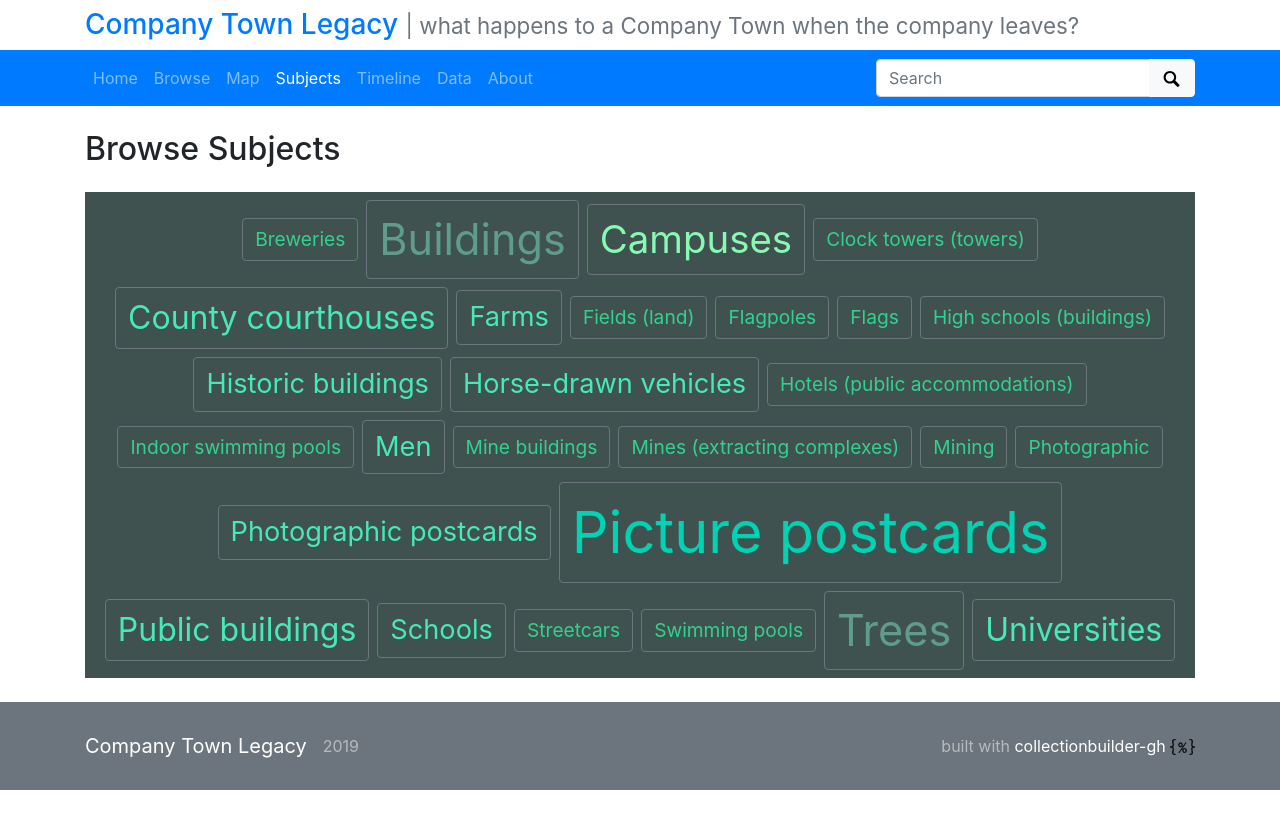
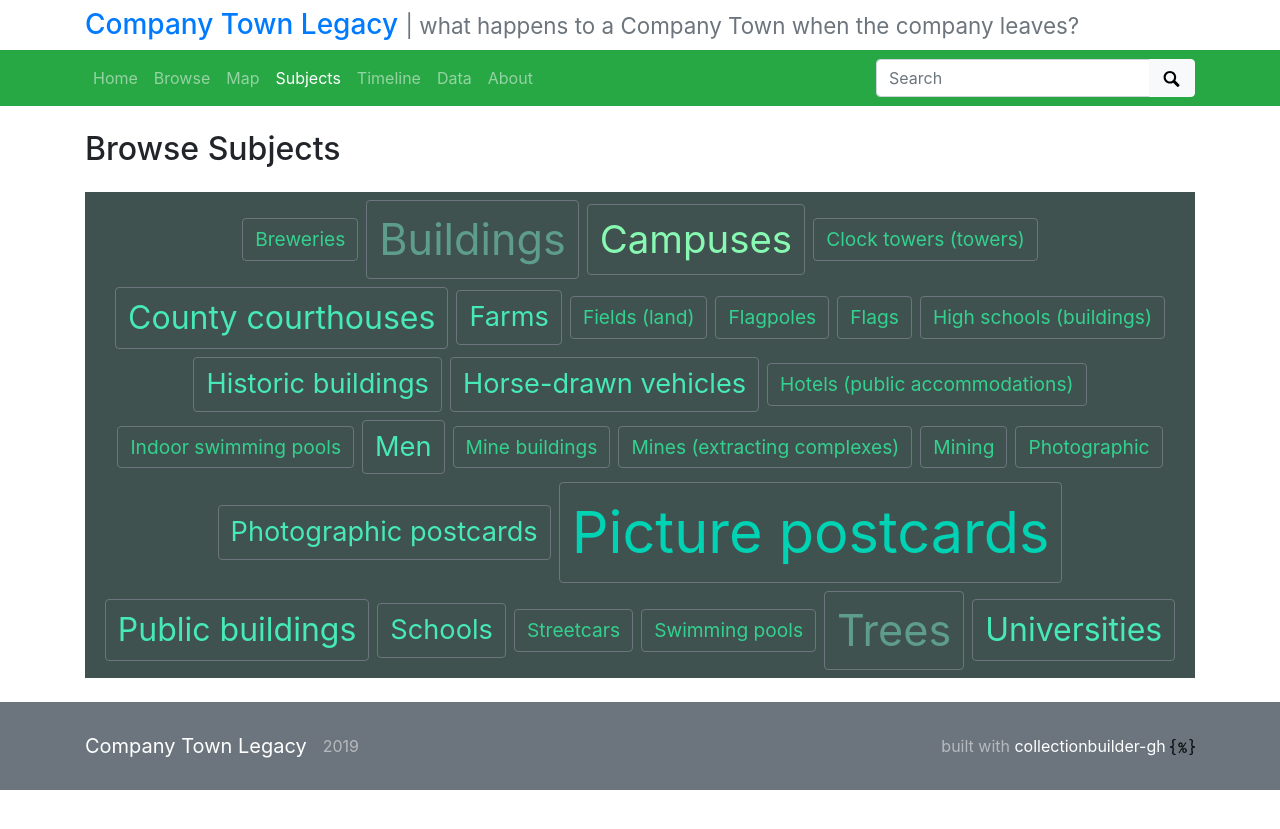
Before and after one commit to CompanyTownLegacy/CompanyTownLegacy.github.io, a Jekyll site: the page built from pages/subjects.md, in a window 1280 px wide. Shown: the top 829 px of the page. Built offline with Jekyll 4.4.1, drawn with Linux system fonts in a browser that asks for light colours.

Commit message:
chhang bg color

```diff
--- a/_config.yml
+++ b/_config.yml
@@ -33,7 +33,7 @@ repository: https://github.com/CompanyTownLegacy.github.io
 navbar-color: navbar-dark
 # navbar background color
 # Choose from bg-primary, bg-secondary, bg-success, bg-danger, bg-warning, bg-info, bg-light, bg-dark, bg-white
-navbar-background: bg-primary
+navbar-background: bg-success
 # theme with Bootswatch (https://github.com/thomaspark/bootswatch)
 # Choose from: cerulean; cosmo; cyborg; darkly; flatly; journal; litera; lumen; lux; materia; minty; pulse; sandstone; simplex; sketchy; slate; solar; spacelab; superhero; united; yeti
 bootswatch: # leave blank or comment out for plain bootstrap
```
